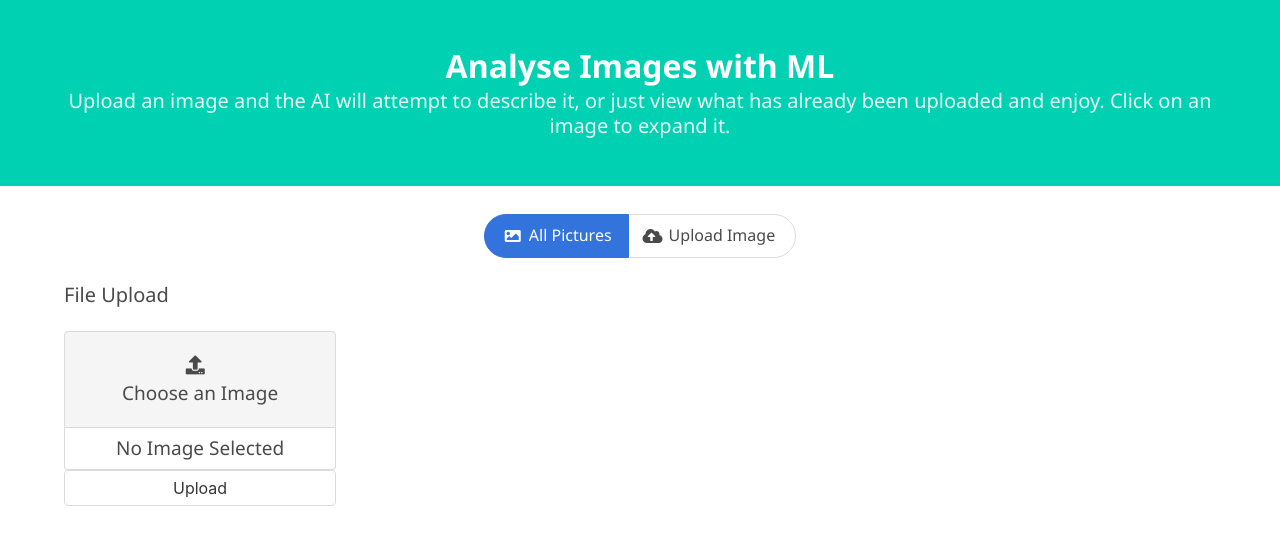
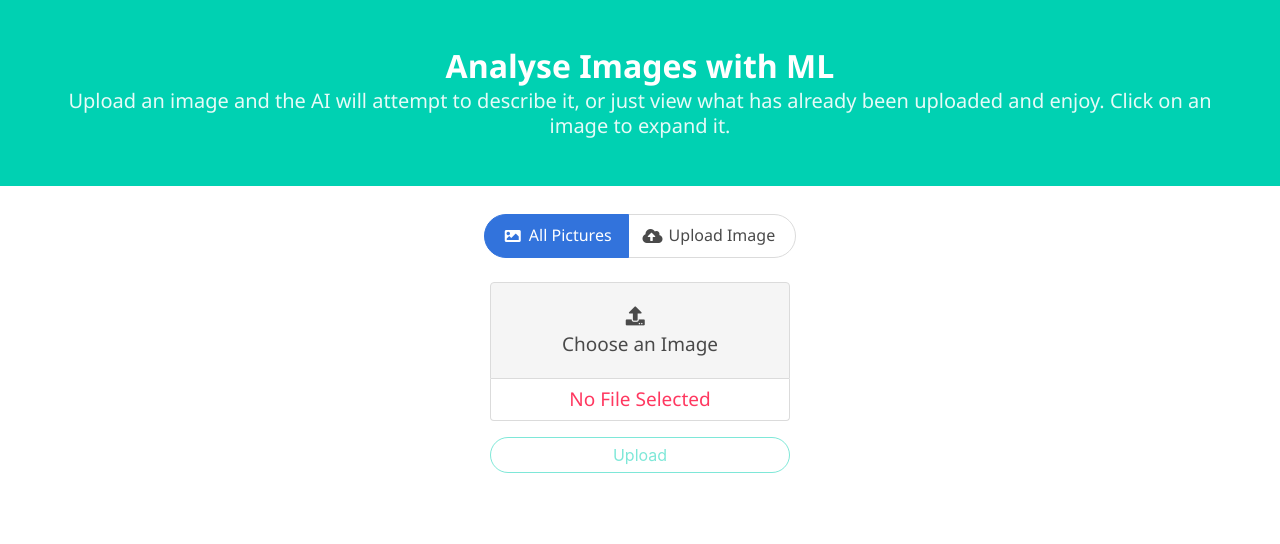
Before and after one commit to wechuli/intelligent-image-tagging, a React (Create React App) app in the folder client/: page /upload in a window 1280 px wide. Shown: the top 544 px of the page. Built offline with nearby package versions, Linux system fonts and the light colour scheme.

Commit message:
improving user facing ui

```diff
--- a/client/src/components/images/ImageUpload.jsx
+++ b/client/src/components/images/ImageUpload.jsx
@@ -6,7 +6,7 @@ class ImageUpload extends Component {
     super(props);
     this.state = {
       file: null,
-      fileName:'No Image Selected'
+      fileName:null
     };
     this.onFormSubmit = this.onFormSubmit.bind(this);
     this.onChange = this.onChange.bind(this);
@@ -34,8 +34,10 @@ class ImageUpload extends Component {
 
   render() {
     return (
-      <div className="file has-name is-boxed">
-        <form onSubmit={this.onFormSubmit}>
+        <div className="columns is-centered">
+        <div className="column  is-half">
+        <div className="file has-name is-boxed is-centered">
+        <form style={{width:'300px'}} onSubmit={this.onFormSubmit}>
           <label className="file-label">
             <input
               className="file-input"
@@ -43,23 +45,29 @@ class ImageUpload extends Component {
               name="photo"
               onChange={this.onChange}
             />
-            <h1 className="subtitle">File Upload</h1>
-            <span class="file-cta">
+
+            <span className="file-cta">
               <span className="file-icon">
                 <i className="fas fa-upload" />
               </span>
               <span className="file-label">Choose an Image</span>
             </span>
             <span className="file-name has-text-centered">
-            {this.state.fileName}
+            {this.state.fileName ? (<span className="has-text-primary">{this.state.fileName}</span>):(<span className="has-text-danger">No File Selected</span>)}
             </span>
+            {this.state.fileName ?( <button className="button m-t-md is-primary is-outlined is-rounded" type="submit">
+              Upload
+            </button>):( <button className="button m-t-md is-primary is-outlined is-rounded" type="submit" disabled>
+              Upload
+            </button>)}
 
-            <button className="button" type="submit">
-              Upload
-            </button>
+
           </label>
         </form>
       </div>
+        </div>
+        </div>
+
     );
   }
 }
--- a/client/src/components/layout/Tab.jsx
+++ b/client/src/components/layout/Tab.jsx
@@ -9,7 +9,7 @@ const Tab = () => {
           <ul>
             <li className="is-active">
               <Link to='/'>
-                <span class="icon is-small">
+                <span className="icon is-small">
                   <i className="fas fa-image" />
                 </span>
                 <span>All Pictures</span>
```
